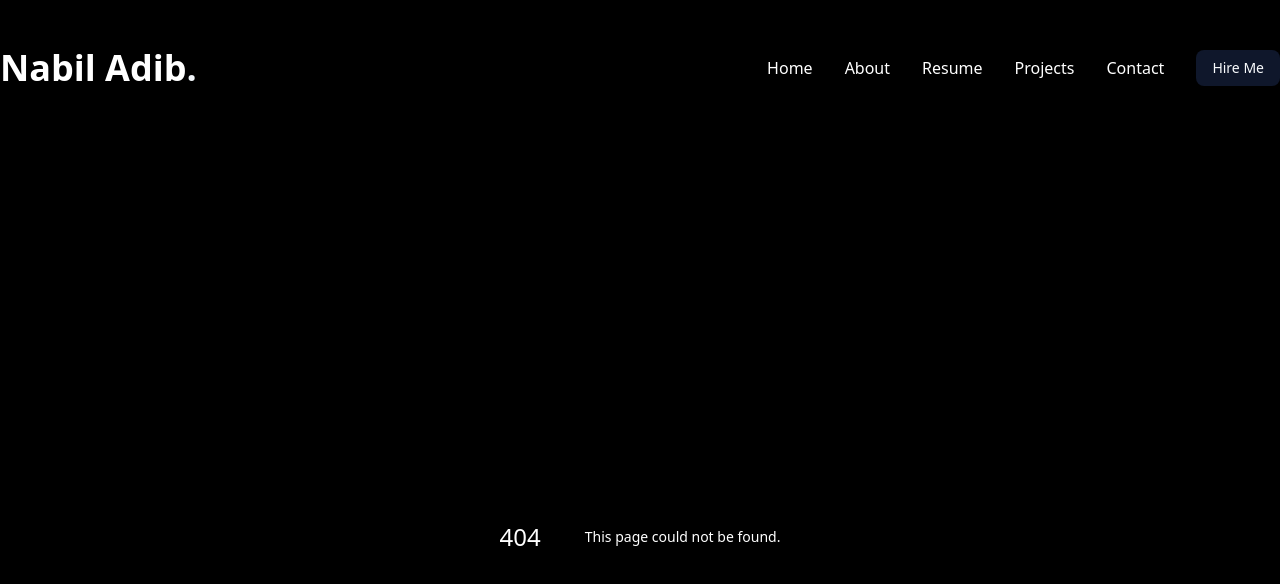
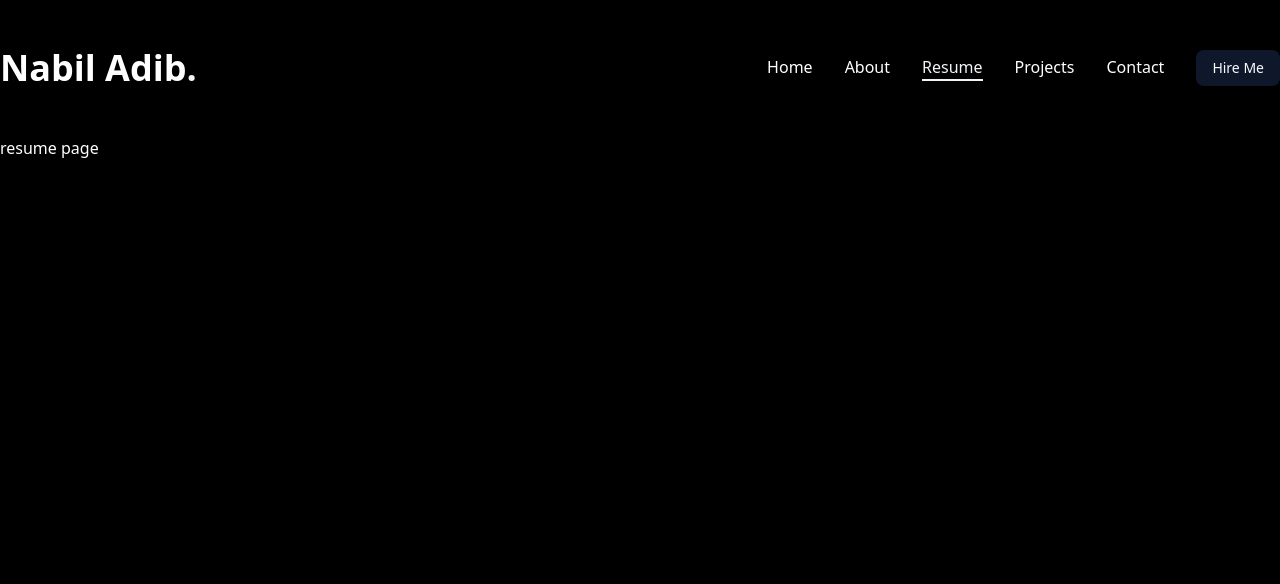
Before and after one commit to nebneb97/nabil-portfolio, a Next.js app: page /resume in a window 1280 px wide. Before the commit this address had no page. Shown: the top 584 px of the page. Built offline with nearby package versions, Linux system fonts and the light colour scheme.

Commit message:
new folders

```diff
--- /dev/null
+++ b/app/about/page.jsx
@@ -0,0 +1,11 @@
+import React from 'react'
+
+const About = () => {
+  return (
+    <div>
+      services page
+    </div>
+  )
+}
+
+export default About
--- /dev/null
+++ b/app/contacts/page.jsx
@@ -0,0 +1,9 @@
+import React from 'react'
+
+const Contacts = () => {
+  return (
+    <div>Contacts page</div>
+  )
+}
+
+export default Contacts
--- a/app/page.jsx
+++ b/app/page.jsx
@@ -1,5 +1,5 @@
 import Image from "next/image";
 
 export default function Home() {
-  return <main></main>
+  return <main>homepage</main>;
 }
--- /dev/null
+++ b/app/project/pages.jsx
@@ -0,0 +1,11 @@
+import React from 'react'
+
+const Project = () => {
+  return (
+    <div>
+      projects page
+    </div>
+  )
+}
+
+export default Project
--- /dev/null
+++ b/app/resume/page.jsx
@@ -0,0 +1,11 @@
+import React from 'react'
+
+const Resume = () => {
+  return (
+    <div>
+      resume page
+    </div>
+  )
+}
+
+export default Resume
--- a/components/Nav.jsx
+++ b/components/Nav.jsx
@@ -1,5 +1,4 @@
 "use client";
-
 import Link from "next/link";
 import { usePathname } from "next/navigation";
 
@@ -14,16 +13,15 @@ const links = [
   },
   {
     name: "Resume",
-    path: "/resumet",
+    path: "/resume",
   },
-
   {
     name: "Projects",
-    path: "/projects",
+    path: "/project",
   },
   {
     name: "Contact",
-    path: "/contact",
+    path: "/contacts",
   },
 ];
 
@@ -41,7 +39,7 @@ const Nav = () => {
               links.path === pathname
                 ? "text-accent border-b-2 border-accent"
                 : ""
-            } capitalize font-medium hover:text-accent transition-all`} /*this is a test*/
+            } capitalize font-medium hover:text-accent transition-all`}
           >
             {links.name}
           </Link>
--- a/package.json
+++ b/package.json
@@ -18,7 +18,7 @@
     "clsx": "^2.1.1",
     "lucide-react": "^0.479.0",
     "nabil-portfolio": "file:",
-    "next": "15.2.1",
+    "next": "^15.3.0",
     "react": "^19.0.0",
     "react-dom": "^19.0.0",
     "tailwind-merge": "^3.0.2",
```
Also changed, not shown: 1 other file (tests, documents, lock files or other folders).
